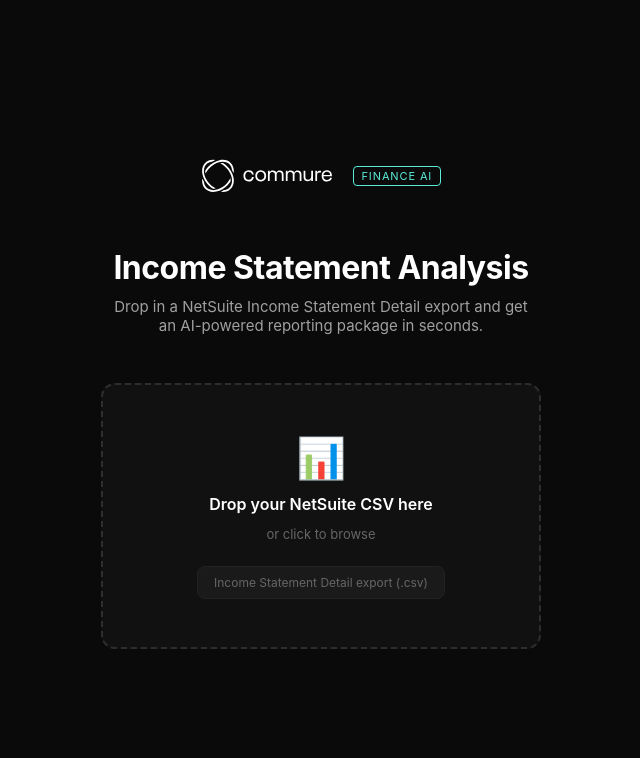
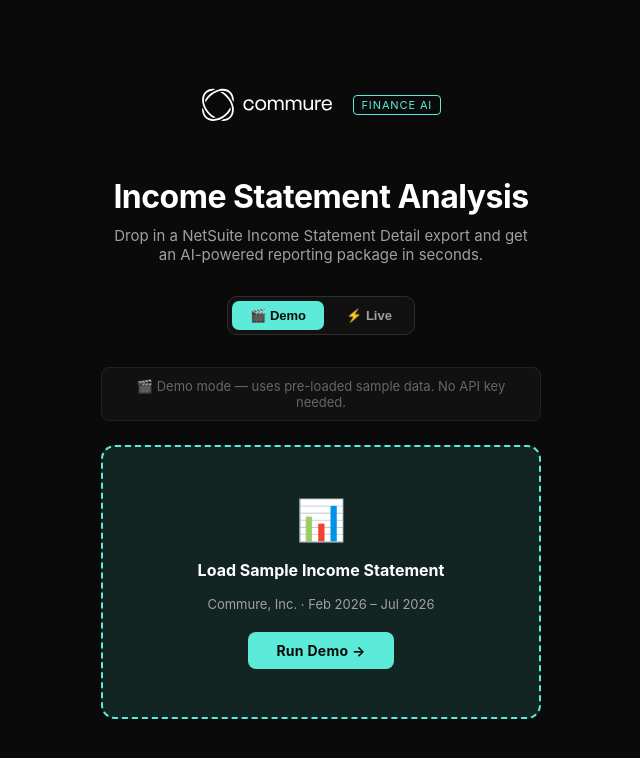
Before and after one commit to mohammed-ferdous/commure-finance-AIR, a React (Vite) app: page / in a window 1280 px wide. Shown: the top 758 px of the page, without its empty margins (319-959 px from the left). Built offline with nearby package versions, Linux system fonts and the light colour scheme.

Commit message:
Refactor App for demo/live mode functionality
Refactor App component to include demo and live modes, update UI elements, and enhance data handling.

```diff
--- a/src/App.jsx
+++ b/src/App.jsx
@@ -6,13 +6,13 @@
 
 // ─── Commure brand tokens ──────────────────────────────────────────────────
 const C = {
-  bg:       "#0A0A0A",   // site background
-  surface:  "#111111",   // card surface
-  surface2: "#1A1A1A",   // elevated surface
-  border:   "#222222",   // subtle border
-  border2:  "#2E2E2E",   // stronger border
-  cyan:     "#5CEBD8",   // primary accent — from footer "LET'S TALK" button
-  cyanDim:  "#3DCFBD",   // pressed/hover state
+  bg:       "#0A0A0A",
+  surface:  "#111111",
+  surface2: "#1A1A1A",
+  border:   "#222222",
+  border2:  "#2E2E2E",
+  cyan:     "#5CEBD8",
+  cyanDim:  "#3DCFBD",
   cyanGlow: "rgba(92,235,216,0.12)",
   white:    "#FFFFFF",
   gray1:    "#F0F0F0",
@@ -24,10 +24,56 @@
 
 const PIE_COLORS = [C.cyan, "#3DCFBD", "#2AA898", "#1D8A7E", "#5CEBD880", "#A0F0E8", "#0D6B62"];
 
-// ─── Commure logo SVG ─────────────
+// ─── Commure logo ─────────────────────────────────────────────────────────
 function CommureLogo({ size = 40 }) {
   return <img src="/commure-logo.svg" height={size} alt="Commure" style={{filter: "invert(1)"}} />;
 }
+
+// ─── Pre-built demo data (from NetSuite CSV) ─────────────────────────
+const DEMO_FINANCIALS = {
+  company: "Commure, Inc.",
+  period: "From Feb 2026 to Jul 2026",
+  total_revenue: "$53.9M",
+  total_cos: "$31.6M",
+  gross_profit: "$22.2M",
+  gross_margin_pct: "41.3%",
+  total_opex: "$23.7M",
+  operating_income: "($1.4M)",
+  other_income_net: "($192K)",
+  net_income: "($1.6M)",
+  revenue_streams: [
+    { name: "Subscription",      amount: "$40.9M", raw: 40880125 },
+    { name: "Pharmacy",          amount: "$7.8M",  raw: 7796742  },
+    { name: "Support Services",  amount: "$4.8M",  raw: 4795677  },
+    { name: "Professional Svc",  amount: "$854K",  raw: 854381   },
+    { name: "Hardware",          amount: "$716K",  raw: 716072   },
+    { name: "Other Revenue",     amount: "$444K",  raw: 443974   },
+  ],
+  cos_items: [
+    { name: "Cost of Revenue Allocations", amount: "$25.6M", raw: 25588678 },
+    { name: "Pharmacy COGS",               amount: "$6.0M",  raw: 6028374  },
+    { name: "Hosting & Software",          amount: "$11",    raw: 11       },
+  ],
+  opex_items: [
+    { name: "Technology",       amount: "$11.9M", raw: 11919362 },
+    { name: "D&A",              amount: "$11.6M", raw: 11594832 },
+    { name: "Professional Svc", amount: "$7.6M",  raw: 7612007  },
+    { name: "People",           amount: "$6.6M",  raw: 6617096  },
+    { name: "Marketing",        amount: "$4.1M",  raw: 4072328  },
+    { name: "Other G&A",        amount: "$3.8M",  raw: 3818382  },
+    { name: "Travel & Ent.",    amount: "$2.5M",  raw: 2486698  },
+    { name: "Facilities",       amount: "$753K",  raw: 753223   },
+  ],
+  _raw: { rev: 53858268, gp: 22241204, opex: 23675952, net: -1633704 },
+};
+
+const DEMO_COMMENTARY = `Revenue for the period ending July 2026 reached $53.9M, led by Subscription revenue of $40.9M representing 76% of total revenue. Pharmacy contributed $7.8M (14%), followed by Support Services at $4.8M (9%). The revenue mix reflects Commure's SaaS-first model with meaningful diversification across care delivery channels, demonstrating the platform's growing adoption across health system customers.
+
+Gross profit of $22.2M represents a 41.3% gross margin on total revenue. Cost of Sales of $31.6M is dominated by cost-of-revenue allocations of $25.6M, which includes technology infrastructure and personnel costs allocated to revenue-generating functions. Pharmacy COGS of $6.0M reflects direct product costs in that segment, and management should continue monitoring pharmacy margin trends as volume scales in the second half of 2026.
+
+Operating expenses of $23.7M are concentrated in Technology ($11.9M) and Depreciation & Amortization ($11.6M), together comprising approximately 98% of total OpEx. Technology spend reflects significant investment in cloud infrastructure, software licensing, and royalties to support the platform at scale. Professional Services expense of $7.6M remains elevated, largely reflecting legal and advisory fees associated with ongoing corporate activity and M&A integration costs.
+
+The business generated an operating loss of approximately $1.4M for the period, with net Other charges of $192K resulting in a net loss of $1.6M — consistent with a growth-stage profile investing heavily in platform and infrastructure. Management focus for H2 2026 should center on subscription revenue retention and expansion, gross margin improvement in the Pharmacy segment, and OpEx leverage as headcount investments normalize and integration costs decline.`;
 
 // ─── CSV Parser ────────────────────────────────────────────────────────────
 function parseNetSuiteCSV(text) {
@@ -76,22 +122,22 @@
     return n < 0 ? `(${s})` : s;
   }
 
-  const gp   = parseAmt(findTotal("Gross Profit"));
-  const rev  = parseAmt(findTotal("Total - Income"));
-  const gm   = rev ? (gp / rev * 100).toFixed(1) + "%" : "—";
-  const opex = parseAmt(findTotal("Total - Expense"));
-  const opInc = gp - opex;
+  const gp      = parseAmt(findTotal("Gross Profit"));
+  const rev     = parseAmt(findTotal("Total - Income"));
+  const gm      = rev ? (gp / rev * 100).toFixed(1) + "%" : "—";
+  const opex    = parseAmt(findTotal("Total - Expense"));
+  const opInc   = gp - opex;
   const otherInc = parseAmt(findTotal("Total - Other Income"));
   const otherExp = parseAmt(findTotal("Total - Other Expense"));
-  const net  = opInc + otherInc - otherExp;
+  const net     = opInc + otherInc - otherExp;
 
   const revenueStreams = [
-    { name: "Subscription",        key: "Total - 42000 - Subscription Revenue (Parent)" },
-    { name: "Pharmacy",            key: "Total - 48000 - Pharmacy Revenue" },
-    { name: "Support Services",    key: "Total - 45000 - Support Services Revenue (Parent)" },
-    { name: "Professional Svc",    key: "Total - 41100 - Professional Service Revenue (Parent)" },
-    { name: "Hardware",            key: "Total - 47000 - Hardware Revenue (Parent)" },
-    { name: "Other Revenue",       key: "Total - 49000 - Other Revenue (Parent)" },
+    { name: "Subscription",     key: "Total - 42000 - Subscription Revenue (Parent)" },
+    { name: "Pharmacy",         key: "Total - 48000 - Pharmacy Revenue" },
+    { name: "Support Services", key: "Total - 45000 - Support Services Revenue (Parent)" },
+    { name: "Professional Svc", key: "Total - 41100 - Professional Service Revenue (Parent)" },
+    { name: "Hardware",         key: "Total - 47000 - Hardware Revenue (Parent)" },
+    { name: "Other Revenue",    key: "Total - 49000 - Other Revenue (Parent)" },
   ].map(s => ({ name: s.name, amount: fmt(parseAmt(findTotal(s.key))), raw: parseAmt(findTotal(s.key)) }))
    .filter(s => s.raw > 0);
 
@@ -103,14 +149,14 @@
    .filter(i => i.raw > 0);
 
   const opexItems = [
-    { name: "Technology",        key: "Total - 66000 - Technology" },
-    { name: "D&A",               key: "Total - 69000 - Depreciation & Amortization" },
-    { name: "Professional Svc",  key: "Total - 63000 - Professional Services" },
-    { name: "People",            key: "Total - 61000 - People" },
-    { name: "Marketing",         key: "Total - 65000 - Marketing Expenses" },
-    { name: "Other G&A",         key: "Total - 68000 - Other G&A" },
-    { name: "Travel & Ent.",     key: "Total - 62000 - Travel & Entertainment Expenses" },
-    { name: "Facilities",        key: "Total - 67000 - Facilities Expenses" },
+    { name: "Technology",       key: "Total - 66000 - Technology" },
+    { name: "D&A",              key: "Total - 69000 - Depreciation & Amortization" },
+    { name: "Professional Svc", key: "Total - 63000 - Professional Services" },
+    { name: "People",           key: "Total - 61000 - People" },
+    { name: "Marketing",        key: "Total - 65000 - Marketing Expenses" },
+    { name: "Other G&A",        key: "Total - 68000 - Other G&A" },
+    { name: "Travel & Ent.",    key: "Total - 62000 - Travel & Entertainment Expenses" },
+    { name: "Facilities",       key: "Total - 67000 - Facilities Expenses" },
   ].map(i => ({ name: i.name, amount: fmt(parseAmt(findTotal(i.key))), raw: parseAmt(findTotal(i.key)) }))
    .filter(i => i.raw !== 0).sort((a, b) => b.raw - a.raw);
 
@@ -135,11 +181,15 @@
   };
 }
 
-// ─── AI Commentary ─────────────────────────────────────────────────────────
+// ─── AI Commentary (live mode only) ───────────────────────────────────────
 async function generateCommentary(f) {
   const resp = await fetch("https://api.anthropic.com/v1/messages", {
     method: "POST",
-    headers: { "Content-Type": "application/json" },
+    headers: {
+      "Content-Type": "application/json",
+      "x-api-key": import.meta.env.VITE_ANTHROPIC_API_KEY,
+      "anthropic-version": "2023-06-01",
+    },
     body: JSON.stringify({
       model: "claude-sonnet-4-6",
       max_tokens: 1000,
@@ -169,17 +219,15 @@
   return data.content?.[0]?.text || "Commentary unavailable.";
 }
 
-// ─── Sub-components ─────────────────────────────────────────────────────────
+// ─── Sub-components ────────────────────────────────────────────────────────
 function KpiCard({ label, value, positive }) {
   const isNeg = String(value).startsWith("(");
   const color = positive === undefined ? C.white : (isNeg ? C.red : C.green);
   return (
     <div style={{
       flex: 1, minWidth: 150,
-      background: C.surface,
-      border: `1px solid ${C.border2}`,
-      borderRadius: 10,
-      padding: "18px 20px",
+      background: C.surface, border: `1px solid ${C.border2}`,
+      borderRadius: 10, padding: "18px 20px",
       display: "flex", flexDirection: "column", gap: 6,
     }}>
       <span style={{ fontSize: 11, color: C.gray2, letterSpacing: "0.06em", textTransform: "uppercase" }}>{label}</span>
@@ -204,8 +252,7 @@
         <tr>
           {cols.map((c, i) => (
             <th key={i} style={{
-              padding: "8px 12px",
-              textAlign: i === 0 ? "left" : "right",
+              padding: "8px 12px", textAlign: i === 0 ? "left" : "right",
               color: C.gray3, fontWeight: 500, fontSize: 11,
               borderBottom: `1px solid ${C.border2}`,
               letterSpacing: "0.05em", textTransform: "uppercase",
@@ -218,8 +265,7 @@
           <tr key={i} style={{ borderBottom: `1px solid ${C.border}` }}>
             {row.map((cell, j) => (
               <td key={j} style={{
-                padding: "9px 12px",
-                textAlign: j === 0 ? "left" : "right",
+                padding: "9px 12px", textAlign: j === 0 ? "left" : "right",
                 color: j === 0 ? C.gray1 : C.white,
                 fontVariantNumeric: "tabular-nums",
               }}>{cell}</td>
@@ -230,8 +276,7 @@
           <tr style={{ borderTop: `1px solid ${C.border2}` }}>
             {totalRow.map((cell, j) => (
               <td key={j} style={{
-                padding: "10px 12px",
-                textAlign: j === 0 ? "left" : "right",
+                padding: "10px 12px", textAlign: j === 0 ? "left" : "right",
                 color: j === 0 ? C.gray1 : C.cyan,
                 fontWeight: 700, fontVariantNumeric: "tabular-nums",
               }}>{cell}</td>
@@ -248,13 +293,43 @@
   return (
     <div style={{ background: C.surface2, border: `1px solid ${C.border2}`, borderRadius: 8, padding: "10px 14px", fontSize: 13 }}>
       <div style={{ color: C.gray2, marginBottom: 4 }}>{label}</div>
-      <div style={{ color: C.cyan, fontWeight: 700 }}>{payload[0].value >= 1 ? `$${payload[0].value.toFixed(1)}M` : `$${(payload[0].value * 1000).toFixed(0)}K`}</div>
+      <div style={{ color: C.cyan, fontWeight: 700 }}>
+        {payload[0].value >= 1 ? `$${payload[0].value.toFixed(1)}M` : `$${(payload[0].value * 1000).toFixed(0)}K`}
+      </div>
     </div>
   );
 };
 
-// ─── Upload Screen ──────────────────────────────────────────────────────────
-function UploadScreen({ onFile, error }) {
+// ─── Mode Toggle ──────────────────────────────────────────────────────────
+function ModeToggle({ mode, onChange }) {
+  return (
+    <div style={{
+      display: "flex", alignItems: "center",
+      background: C.surface, border: `1px solid ${C.border2}`,
+      borderRadius: 10, padding: 4, gap: 4,
+    }}>
+      {["demo", "live"].map(m => (
+        <button
+          key={m}
+          onClick={() => onChange(m)}
+          style={{
+            padding: "7px 18px", borderRadius: 7, border: "none",
+            fontSize: 13, fontWeight: 600, cursor: "pointer",
+            background: mode === m ? C.cyan : "transparent",
+            color: mode === m ? C.bg : C.gray2,
+            transition: "all 0.15s ease",
+            textTransform: "capitalize",
+          }}
+        >
+          {m === "demo" ? "🎬 Demo" : "⚡ Live"}
+        </button>
+      ))}
+    </div>
+  );
+}
+
+// ─── Upload Screen ────────────────────────────────────────────────────────
+function UploadScreen({ onFile, onDemoLoad, error, mode, onModeChange }) {
   const ref = useRef(null);
   const [dragging, setDragging] = useState(false);
 
@@ -264,7 +339,7 @@
       display: "flex", flexDirection: "column", alignItems: "center", justifyContent: "center",
       padding: 32,
     }}>
-      {/* Logo + wordmark */}
+      {/* Logo */}
       <div style={{ display: "flex", alignItems: "center", gap: 12, marginBottom: 48 }}>
         <CommureLogo size={48} />
         <span style={{
@@ -277,11 +352,56 @@
       <h1 style={{ fontSize: 32, fontWeight: 700, color: C.white, marginBottom: 10, textAlign: "center", letterSpacing: "-0.5px" }}>
         Income Statement Analysis
       </h1>
-      <p style={{ color: C.gray2, fontSize: 15, marginBottom: 48, textAlign: "center", maxWidth: 420 }}>
+      <p style={{ color: C.gray2, fontSize: 15, marginBottom: 32, textAlign: "center", maxWidth: 420 }}>
         Drop in a NetSuite Income Statement Detail export and get an AI-powered reporting package in seconds.
       </p>
 
-      {/* Drop zone */}
+      {/* Mode toggle */}
+      <div style={{ marginBottom: 32 }}>
+        <ModeToggle mode={mode} onChange={onModeChange} />
+      </div>
+
+      {/* Mode description */}
+      <div style={{
+        marginBottom: 24, fontSize: 13, color: C.gray3, textAlign: "center",
+        background: C.surface, border: `1px solid ${C.border}`,
+        borderRadius: 8, padding: "10px 20px", maxWidth: 440,
+      }}>
+        {mode === "demo"
+          ? "🎬 Demo mode — uses pre-loaded sample data. No API key needed."
+          : "⚡ Live mode — parses your CSV and generates real AI commentary."}
+      </div>
+
+      {mode === "demo" ? (
+        // Demo mode — show a button to load sample data
+        <div style={{
+          width: "100%", maxWidth: 440,
+          border: `2px dashed ${C.cyan}`,
+          borderRadius: 14,
+          background: C.cyanGlow,
+          padding: "48px 32px",
+          display: "flex", flexDirection: "column", alignItems: "center", gap: 16,
+          cursor: "pointer",
+        }}
+          onClick={onDemoLoad}
+        >
+          <div style={{ fontSize: 40 }}>📊</div>
+          <div style={{ fontWeight: 700, color: C.white, fontSize: 16 }}>Load Sample Income Statement</div>
+          <div style={{ color: C.gray2, fontSize: 13, textAlign: "center" }}>
+            Commure, Inc. · Feb 2026 – Jul 2026
+          </div>
+          <div style={{
+            marginTop: 4,
+            background: C.cyan, color: C.bg,
+            border: "none", borderRadius: 8,
+            padding: "10px 28px", fontSize: 14, fontWeight: 700,
+            cursor: "pointer", letterSpacing: "0.02em",
+          }}>
+            Run Demo →
+          </div>
+        </div>
+      ) : (
+        // Live mode — show file drop zone
         <div
           onClick={() => ref.current?.click()}
           onDragOver={e => { e.preventDefault(); setDragging(true); }}
@@ -310,6 +430,7 @@
           </div>
           <input ref={ref} type="file" accept=".csv" style={{ display: "none" }} onChange={e => onFile(e.target.files[0])} />
         </div>
+      )}
 
       {error && (
         <div style={{
@@ -323,7 +444,7 @@
   );
 }
 
-// ─── Loading Screen ─────────────────────────────────────────────────────────
+// ─── Loading Screen ───────────────────────────────────────────────────────
 function LoadingScreen({ phase }) {
   return (
     <div style={{
@@ -339,7 +460,6 @@
           {phase === "parsing" ? "Extracting revenue, COGS, and OpEx totals" : "Claude is analyzing your financials"}
         </div>
       </div>
-      {/* Animated dots */}
       <div style={{ display: "flex", gap: 8 }}>
         {[0, 1, 2].map(i => (
           <div key={i} style={{
@@ -358,8 +478,8 @@
   );
 }
 
-// ─── Dashboard ──────────────────────────────────────────────────────────────
-function Dashboard({ f, commentary, onReset }) {
+// ─── Dashboard ────────────────────────────────────────────────────────────
+function Dashboard({ f, commentary, onReset, mode, onModeChange }) {
   const revTotal = f._raw.rev;
 
   function downloadHTML() {
@@ -388,6 +508,7 @@
           <span style={{ fontSize: 14, color: C.gray2 }}>Finance Reporter</span>
         </div>
         <div style={{ display: "flex", alignItems: "center", gap: 10 }}>
+          <ModeToggle mode={mode} onChange={(m) => { onModeChange(m); onReset(); }} />
           <span style={{ fontSize: 12, color: C.gray3 }}>{f.period}</span>
           <button onClick={downloadHTML} style={{
             background: C.cyan, color: C.bg,
@@ -419,16 +540,15 @@
 
         {/* KPI row */}
         <div style={{ display: "flex", gap: 12, flexWrap: "wrap", marginBottom: 24 }}>
-          <KpiCard label="Total Revenue"    value={f.total_revenue}     />
-          <KpiCard label="Gross Profit"     value={f.gross_profit}      />
-          <KpiCard label="Gross Margin"     value={f.gross_margin_pct}  />
-          <KpiCard label="Total OpEx"       value={f.total_opex}        />
-          <KpiCard label="Net Income"       value={f.net_income}        positive />
+          <KpiCard label="Total Revenue"  value={f.total_revenue}    />
+          <KpiCard label="Gross Profit"   value={f.gross_profit}     />
+          <KpiCard label="Gross Margin"   value={f.gross_margin_pct} />
+          <KpiCard label="Total OpEx"     value={f.total_opex}       />
+          <KpiCard label="Net Income"     value={f.net_income}       positive />
         </div>
 
         {/* Charts row */}
         <div style={{ display: "grid", gridTemplateColumns: "1fr 1.3fr", gap: 16, marginBottom: 24 }}>
-          {/* Revenue pie */}
           <div style={{ background: C.surface, border: `1px solid ${C.border}`, borderRadius: 12, padding: "20px 20px 10px" }}>
             <SectionHeader label="Revenue Mix" />
             <ResponsiveContainer width="100%" height={230}>
@@ -440,10 +560,8 @@
                 >
                   {f.revenue_streams.map((_, i) => <Cell key={i} fill={PIE_COLORS[i % PIE_COLORS.length]} />)}
                 </Pie>
-                <Legend
-                  iconType="circle" iconSize={8}
-                  formatter={v => <span style={{ color: C.gray2, fontSize: 12 }}>{v}</span>}
-                />
+                <Legend iconType="circle" iconSize={8}
+                  formatter={v => <span style={{ color: C.gray2, fontSize: 12 }}>{v}</span>} />
                 <Tooltip
                   contentStyle={{ background: C.surface2, border: `1px solid ${C.border2}`, borderRadius: 8, fontSize: 13 }}
                   labelStyle={{ color: C.gray1 }}
@@ -453,7 +571,6 @@
             </ResponsiveContainer>
           </div>
 
-          {/* OpEx bar */}
           <div style={{ background: C.surface, border: `1px solid ${C.border}`, borderRadius: 12, padding: "20px 20px 10px" }}>
             <SectionHeader label="OpEx by Category" />
             <ResponsiveContainer width="100%" height={230}>
@@ -472,7 +589,6 @@
 
         {/* Tables row */}
         <div style={{ display: "grid", gridTemplateColumns: "1fr 1fr", gap: 16, marginBottom: 24 }}>
-          {/* Revenue table */}
           <div style={{ background: C.surface, border: `1px solid ${C.border}`, borderRadius: 12, padding: 20 }}>
             <SectionHeader label="Revenue Breakdown" />
             <DataTable
@@ -485,20 +601,19 @@
             />
           </div>
 
-          {/* P&L summary */}
           <div style={{ background: C.surface, border: `1px solid ${C.border}`, borderRadius: 12, padding: 20 }}>
             <SectionHeader label="P&L Summary" />
             <table style={{ width: "100%", borderCollapse: "collapse", fontSize: 13 }}>
               <tbody>
                 {[
-                  ["Total Revenue",          f.total_revenue,        C.green,  false],
-                  ["Less: Cost of Sales",    `(${f.total_cos})`,     C.red,    false],
-                  ["Gross Profit",           f.gross_profit,         C.cyan,   true ],
-                  ["Gross Margin",           f.gross_margin_pct,     C.cyan,   false, true],
-                  ["Less: OpEx",             `(${f.total_opex})`,    C.red,    false],
-                  ["Operating Income",       f.operating_income,     C.red,    true ],
-                  ["Other Income (Net)",     f.other_income_net,     C.gray2,  false],
-                  ["Net Income (Loss)",      f.net_income,           C.red,    true ],
+                  ["Total Revenue",       f.total_revenue,        C.green, false],
+                  ["Less: Cost of Sales", `(${f.total_cos})`,     C.red,   false],
+                  ["Gross Profit",        f.gross_profit,         C.cyan,  true ],
+                  ["Gross Margin",        f.gross_margin_pct,     C.cyan,  false, true],
+                  ["Less: OpEx",          `(${f.total_opex})`,    C.red,   false],
+                  ["Operating Income",    f.operating_income,     C.red,   true ],
+                  ["Other Income (Net)",  f.other_income_net,     C.gray2, false],
+                  ["Net Income (Loss)",   f.net_income,           C.red,   true ],
                 ].map(([label, val, color, bold, italic], i) => (
                   <tr key={i} style={{ borderBottom: `1px solid ${C.border}` }}>
                     <td style={{ padding: "9px 10px", color: C.gray1, fontWeight: bold ? 600 : 400, fontStyle: italic ? "italic" : "normal", fontSize: italic ? 12 : 13 }}>{label}</td>
@@ -516,13 +631,9 @@
           <div style={{ display: "grid", gridTemplateColumns: "1fr 1fr", gap: 14 }}>
             {commentary.split("\n\n").filter(p => p.trim()).map((para, i) => (
               <div key={i} style={{
-                background: C.surface2,
-                border: `1px solid ${C.border}`,
-                borderRadius: 10,
-                padding: "16px 18px",
-                fontSize: 13.5,
-                lineHeight: 1.7,
-                color: C.gray1,
+                background: C.surface2, border: `1px solid ${C.border}`,
+                borderRadius: 10, padding: "16px 18px",
+                fontSize: 13.5, lineHeight: 1.7, color: C.gray1,
                 borderLeft: `3px solid ${i % 2 === 0 ? C.cyan : C.border2}`,
               }}>
                 {para.trim()}
@@ -544,7 +655,7 @@
   );
 }
 
-// ─── HTML report builder ────────────────────────────────────────────────────
+// ─── HTML report builder ──────────────────────────────────────────────────
 function buildHTMLReport(f, commentary) {
   return `<!DOCTYPE html>
 <html lang="en">
@@ -636,13 +747,22 @@
 </body></html>`;
 }
 
-// ─── Root App ───────────────────────────────────────────────────────────────
+// ─── Root App ─────────────────────────────────────────────────────────────
 export default function App() {
   const [phase, setPhase] = useState("upload");
   const [financials, setFinancials] = useState(null);
   const [commentary, setCommentary] = useState("");
   const [error, setError] = useState("");
+  const [mode, setMode] = useState("demo"); // "demo" | "live"
 
+  // Demo mode — load pre-built data instantly, no API call
+  const handleDemoLoad = useCallback(() => {
+    setFinancials(DEMO_FINANCIALS);
+    setCommentary(DEMO_COMMENTARY);
+    setPhase("done");
+  }, []);
+
+  // Live mode — parse CSV then call API
   const handleFile = useCallback(async (file) => {
     if (!file) return;
     setError("");
@@ -662,9 +782,16 @@
     }
   }, []);
 
+  const handleReset = () => {
+    setPhase("upload");
+    setFinancials(null);
+    setCommentary("");
+    setError("");
+  };
+
   if (phase === "done" && financials) {
-    return <Dashboard f={financials} commentary={commentary} onReset={() => { setPhase("upload"); setFinancials(null); setCommentary(""); }} />;
+    return <Dashboard f={financials} commentary={commentary} onReset={handleReset} mode={mode} onModeChange={setMode} />;
   }
   if (phase === "parsing" || phase === "analyzing") return <LoadingScreen phase={phase} />;
-  return <UploadScreen onFile={handleFile} error={error} />;
+  return <UploadScreen onFile={handleFile} onDemoLoad={handleDemoLoad} error={error} mode={mode} onModeChange={setMode} />;
 }
```
Lines whose indentation alone changed are shown as unchanged.
